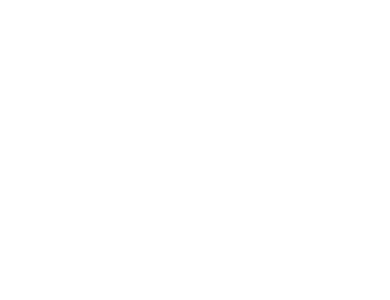
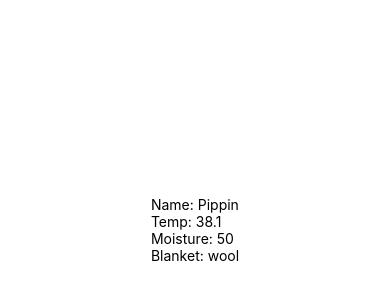
Before and after one commit to code-and-collaborate-team-10/freelayer, a React Native app: screen / in a window 390 px wide. Shown: the part 192-492 px from the top of the page. Built offline with nearby package versions, Linux system fonts and the light colour scheme.

Commit message:
fix/ horse profile component

```diff
--- a/App.js
+++ b/App.js
@@ -1,12 +1,12 @@
 import { StatusBar } from 'expo-status-bar';
 import { StyleSheet, Text, View } from 'react-native';
 import { useState, useEffect } from 'react';
-import { HorseProfile } from './pages/horse-profile/HorseProfile';
+import HorseProfile from './pages/horse-profile/HorseProfile.jsx';
 
 
 export default function App() {
 
-  const [horses, setHorses] = useState([require('./assets/horses.json').horses]);
+  const [horses, setHorses] = useState(require('./assets/horses.json').horses);
 
   useEffect(() => {
     console.log('horses: ', horses);
@@ -14,7 +14,7 @@
 
   return (
     <View style={styles.container}>
-      {/* <HorseProfile horse={horses[1]} /> */}
+      <HorseProfile horse={horses[0]} />
     </View>
 
   );
--- a/pages/horse-profile/HorseProfile.jsx
+++ b/pages/horse-profile/HorseProfile.jsx
@@ -1,13 +1,13 @@
-import { View } from "react-native";
+import { View, Text } from "react-native";
 
 
 export default function HorseProfile({ horse }) {
     return (
         <View>
-            <Text>{horse.name}</Text>
-            <Text>{horse.temperature}</Text>
-            <Text>{horse.moisture}</Text>
-            <Text>{horse.blanket_type}</Text>
+            <Text>Name: {horse.name}</Text>
+            <Text>Temp: {horse.temperature}</Text>
+            <Text>Moisture: {horse.moisture}</Text>
+            <Text>Blanket: {horse.blanket_type}</Text>
         </View>
     )
 }
```
